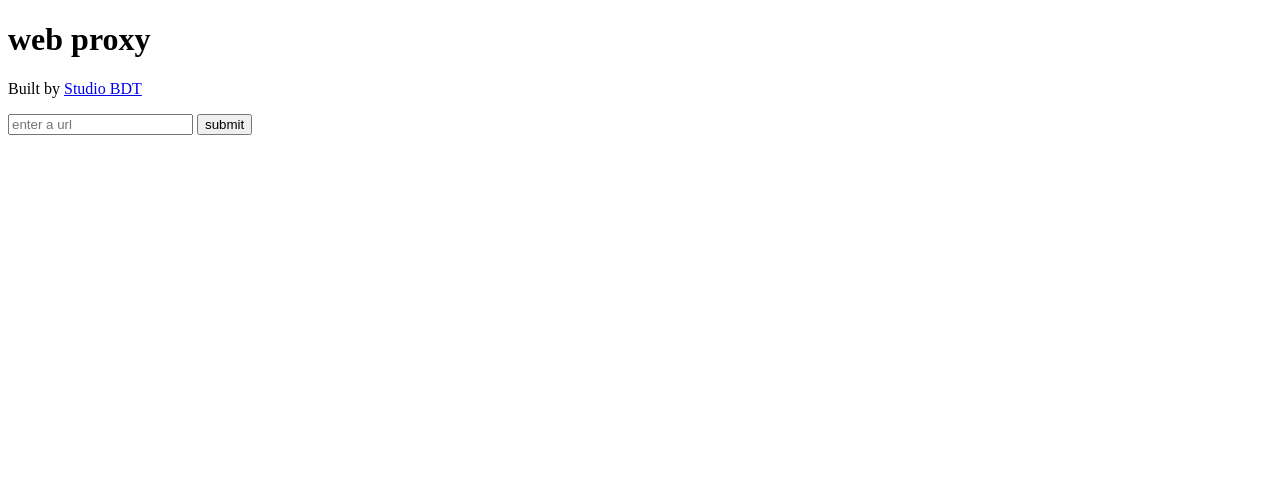
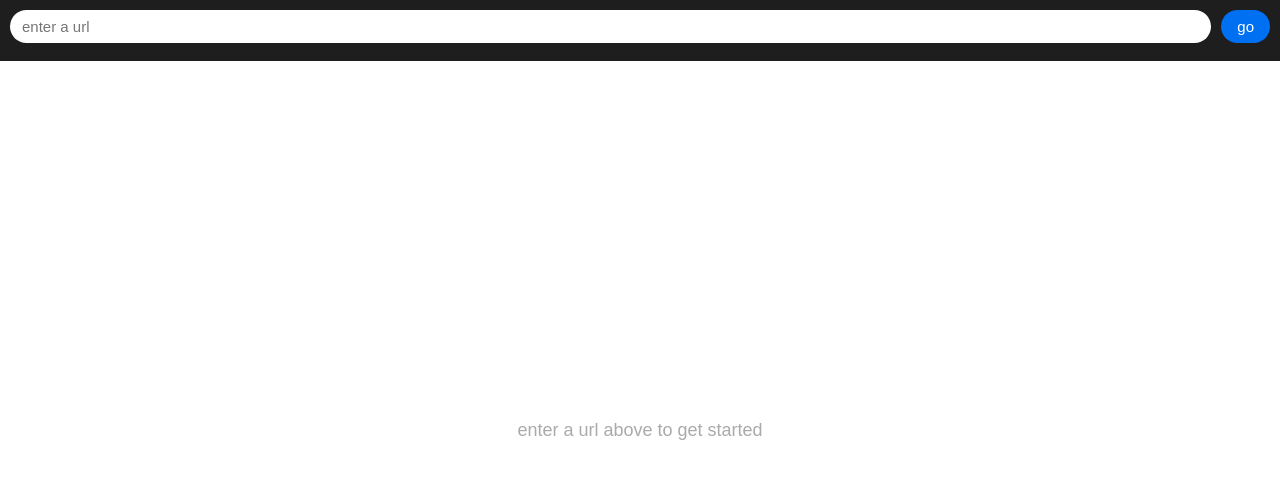
Before and after one commit to studio-bdt/proxy, a plain HTML site: page public/index.html in a window 1280 px wide. Drawn offline with Linux system fonts and the light colour scheme.

Commit message:
rewrite into iframe

```diff
--- a/public/index.html
+++ b/public/index.html
@@ -1,22 +1,27 @@
 <!DOCTYPE html>
 <html lang="en">
 <head>
-    <meta charset="UTF-8">
-    <meta name="viewport" content="width=device-width, initial-scale=1.0">
-    <title>BDT asdf</title>
+  <meta charset="UTF-8">
+  <meta name="viewport" content="width=device-width, initial-scale=1.0">
+  <title>BDT asdf</title>
+  <link rel="stylesheet" href="styles.css">
 </head>
 <body>
-    <h1>web proxy</h1>
 
-    <p>Built by <a href="https://github.com/studio-bdt">Studio BDT</a></p>
+  <div id="toolbar">
+    <input type="text" id="urlInput" placeholder="enter a url" />
+    <button onclick="fetchUrl()">go</button>
+  </div>
 
-    <input type="text" id="urlInput" placeholder="enter a url" />
-    <button onclick="fetchUrl()">submit</button>
+  <div id="error"></div>
 
-    <div id="error"></div>
-    <div id="result"></div>
+  <div id="frameWrapper">
+    <div id="placeholder">enter a url above to get started</div>
+    <div id="loading">loading...</div>
+    <iframe id="siteFrame"></iframe>
+  </div>
 
-    <script src="script.js"></script>
+  <script src="script.js"></script>
 
 </body>
 </html>
--- a/public/script.js
+++ b/public/script.js
@@ -1,29 +1,41 @@
 async function fetchUrl() {
       const url = document.getElementById('urlInput').value.trim();
-    const resultBox = document.getElementById('result');
       const errorBox = document.getElementById('error');
+      const frame = document.getElementById('siteFrame');
+      const placeholder = document.getElementById('placeholder');
+      const loading = document.getElementById('loading');
 
-    resultBox.innerHTML = '';
-    errorBox.innerHTML = '';
+      errorBox.textContent = '';
 
       if (!url) {
         errorBox.textContent = 'Please enter a URL';
         return;
       }
 
+      placeholder.style.display = 'none';
+      frame.style.display = 'none';
+      loading.style.display = 'block';
+
       try {
         const response = await fetch(`/api/proxy?url=${encodeURIComponent(url)}`);
-    const text = await response.text();
+        const html = await response.text();
 
         if (!response.ok) {
-        errorBox.textContent = `Error: ${text}`;
-        return;
+          throw new Error(html);
         }
 
-    resultBox.textContent = text;
+        frame.style.display = 'block';
+        loading.style.display = 'none';
+
+        const frameDoc = frame.contentDocument || frame.contentWindow.document;
+        frameDoc.open();
+        frameDoc.write(html);
+        frameDoc.close();
 
       } catch (err) {
-    errorBox.textContent = `Request failed: ${err.message}`;
+        loading.style.display = 'none';
+        placeholder.style.display = 'flex';
+        errorBox.textContent = `Error: ${err.message}`;
       }
     }
 
--- a/public/styles.css
+++ b/public/styles.css
@@ -0,0 +1,81 @@
+* {
+      box-sizing: border-box;
+      margin: 0;
+      padding: 0;
+    }
+
+    body {
+      font-family: sans-serif;
+      display: flex;
+      flex-direction: column;
+      height: 100vh;
+    }
+
+    #toolbar {
+      display: flex;
+      align-items: center;
+      gap: 10px;
+      padding: 10px;
+      background: #1e1e1e;
+    }
+
+    #urlInput {
+      flex: 1;
+      padding: 8px 12px;
+      font-size: 15px;
+      border-radius: 20px;
+      border: none;
+      outline: none;
+    }
+
+    button {
+      padding: 8px 16px;
+      font-size: 15px;
+      border-radius: 20px;
+      border: none;
+      background: #0070f3;
+      color: white;
+      cursor: pointer;
+    }
+
+    button:hover {
+      background: #005bb5;
+    }
+
+    #error {
+      color: #ff4444;
+      background: #1e1e1e;
+      padding: 0 10px 8px 10px;
+      font-size: 14px;
+    }
+
+    #frameWrapper {
+      flex: 1;
+      position: relative;
+    }
+
+    #siteFrame {
+      width: 100%;
+      height: 100%;
+      border: none;
+      display: none;
+    }
+
+    #placeholder {
+      display: flex;
+      align-items: center;
+      justify-content: center;
+      height: 100%;
+      color: #aaa;
+      font-size: 18px;
+    }
+
+    #loading {
+      display: none;
+      position: absolute;
+      top: 50%;
+      left: 50%;
+      transform: translate(-50%, -50%);
+      font-size: 18px;
+      color: #aaa;
+    }
```
Also changed, not shown: api/proxy.js (+8 -1 lines). Lines whose indentation alone changed are shown as unchanged.
